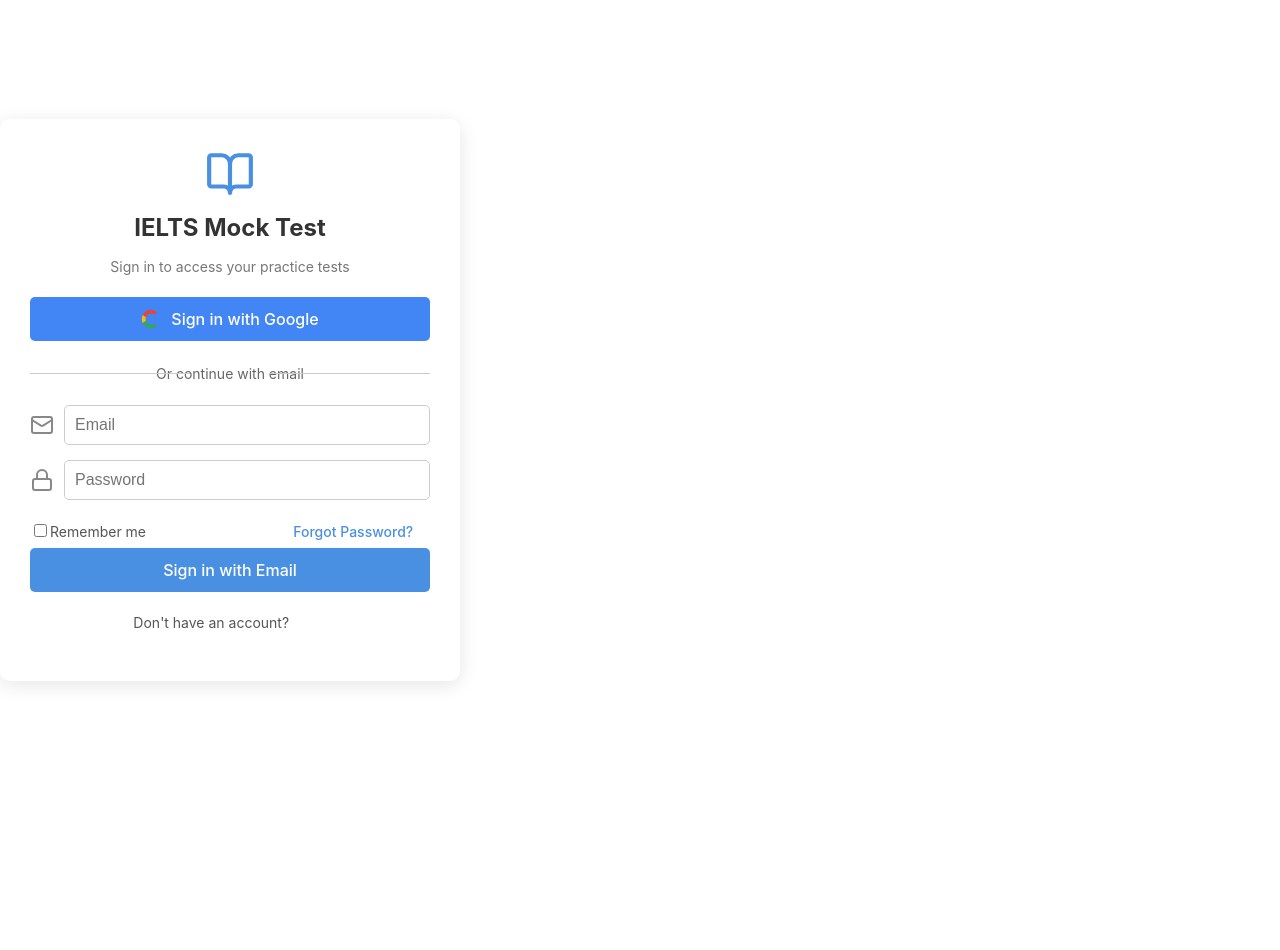
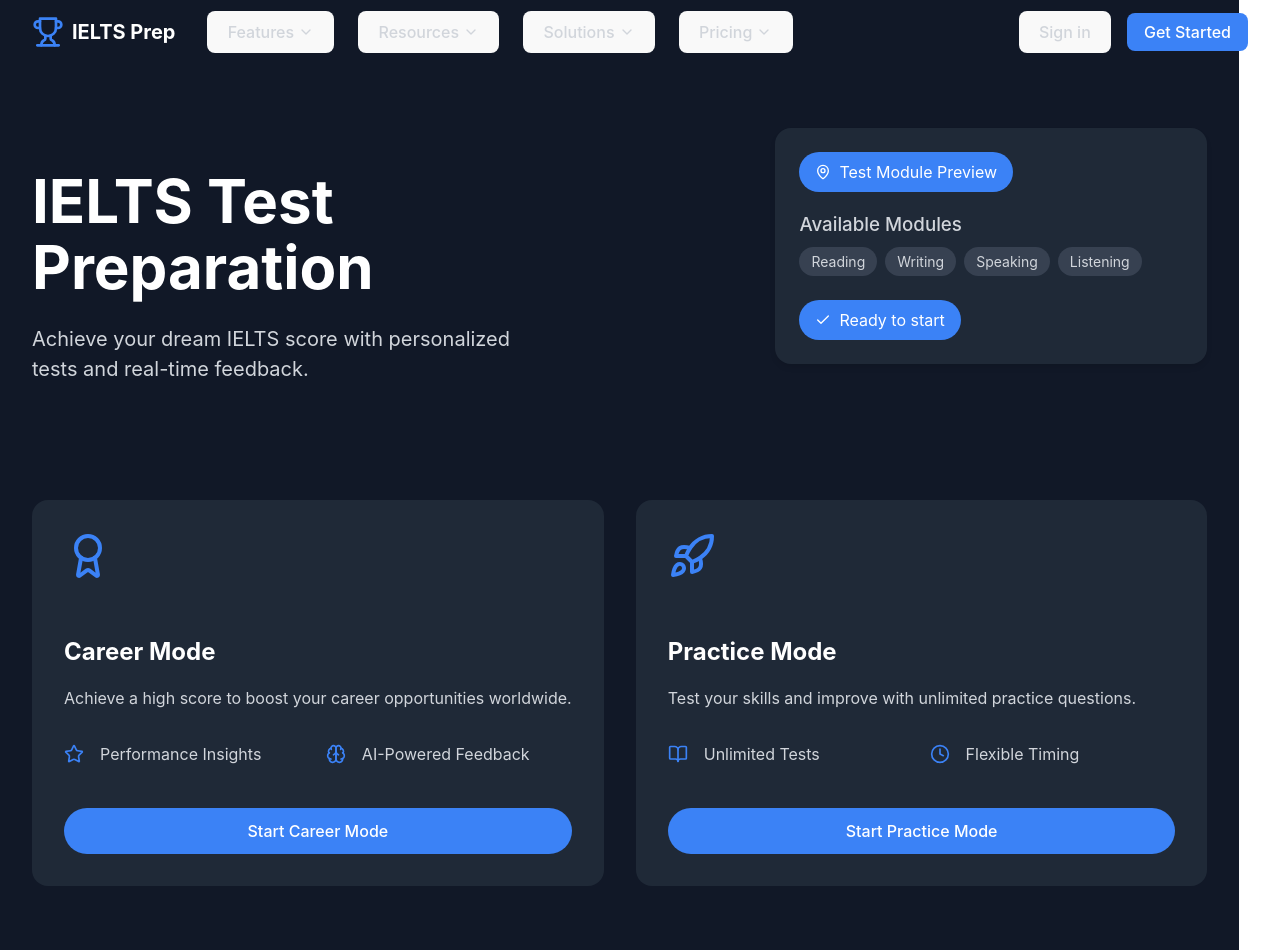
Before and after one commit to Praneethpshetty24/IELTS_TEST, a React (Vite) app: page / in a window 1280 px wide. Before the commit the page ends 800 px from the top, so only its background shows below. Built offline with nearby package versions, Linux system fonts and the light colour scheme.

Commit message:
small changes

```diff
--- a/src/App.jsx
+++ b/src/App.jsx
@@ -8,10 +8,10 @@ function App() {
   return (
     <Router>
       <Routes>
-        <Route path="/home" element={<IELTSTestPage />} />
+        <Route path="/" element={<IELTSTestPage />} />
         <Route path="/pay" element={<Payments />} />
         <Route path="/test" element={<Test />} />
-        <Route path="/" element={<LogS />} />
+        <Route path="/log" element={<LogS />} />
       </Routes>
     </Router>
   );
--- a/src/Components/IELTSTestPage.jsx
+++ b/src/Components/IELTSTestPage.jsx
@@ -64,15 +64,15 @@ const IELTSTestPage = () => {
   };
 
   const handleSignIn = () => {
-    navigate('/'); // Navigate to /log when 'Sign In' is clicked
+    navigate('/log'); // Navigate to /log when 'Sign In' is clicked
   };
 
   const handleStartCareerMode = () => {
-    navigate('/'); // Navigate to /log when 'Start Career Mode' is clicked
+    navigate('/log'); // Navigate to /log when 'Start Career Mode' is clicked
   };
 
   const handleStartPracticeMode = () => {
-    navigate('/'); // Navigate to /log when 'Start Practice Mode' is clicked
+    navigate('/log'); // Navigate to /log when 'Start Practice Mode' is clicked
   };
 
   const handleStartTest = () => {
--- a/src/Components/Log/LogS.jsx
+++ b/src/Components/Log/LogS.jsx
@@ -16,7 +16,7 @@ const LogS = () => {
     setError('');
     try {
       await signInWithGoogle(); // Call your Google sign-in function
-      navigate('/home'); // Navigate to /home on success
+      navigate('/'); // Navigate to /home on success
     } catch (error) {
       setError('Failed to sign in with Google. Please try again.');
       console.error("Google Sign-In Error:", error);
@@ -30,7 +30,7 @@ const LogS = () => {
     setError('');
     try {
       await loginWithEmail(email, password); // Call your email login function
-      navigate('/home'); // Navigate to /home on success
+      navigate('/'); // Navigate to /home on success
     } catch (error) {
       setError('Invalid email or password. Please try again.');
       console.error("Email Sign-In Error:", error);
```
